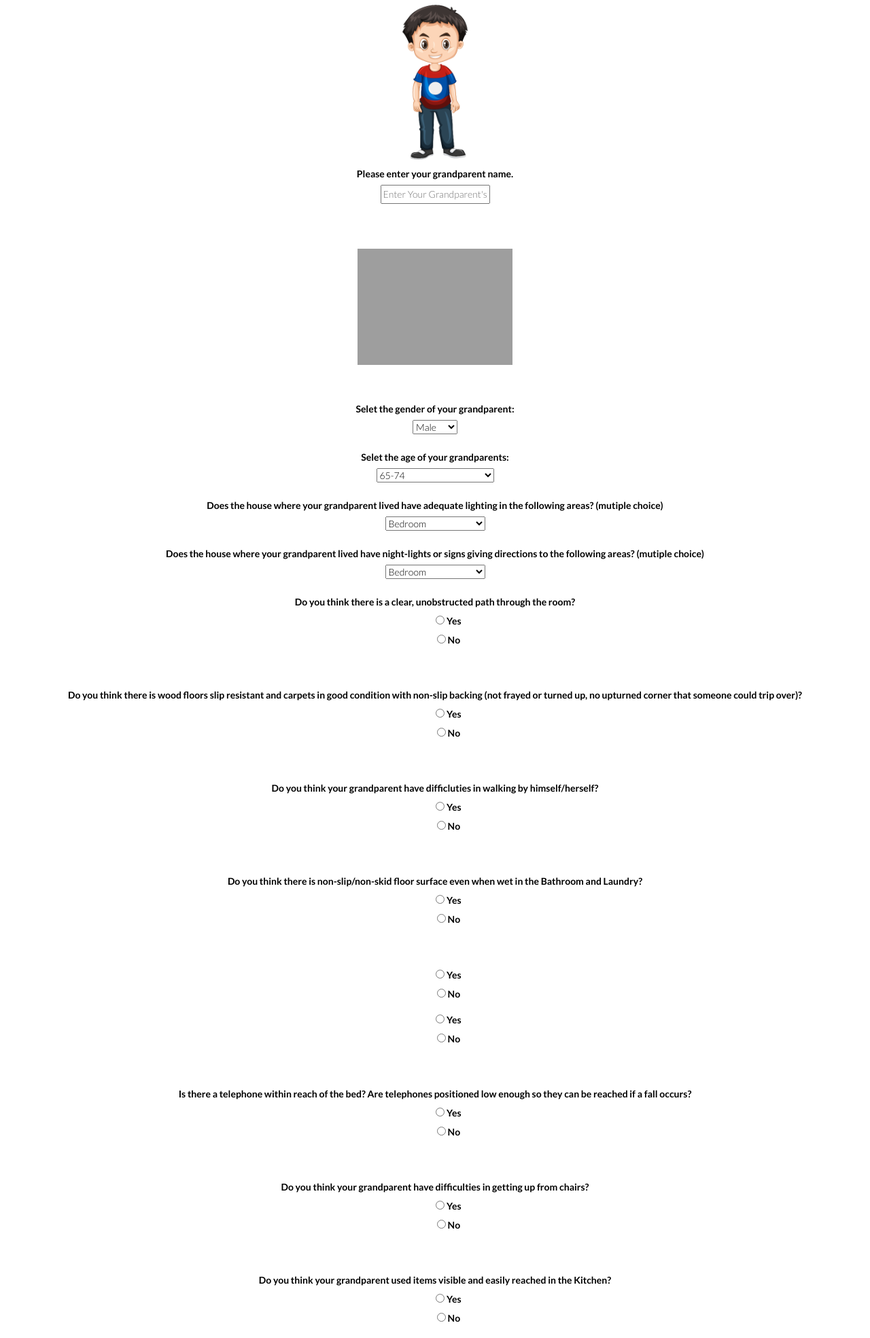
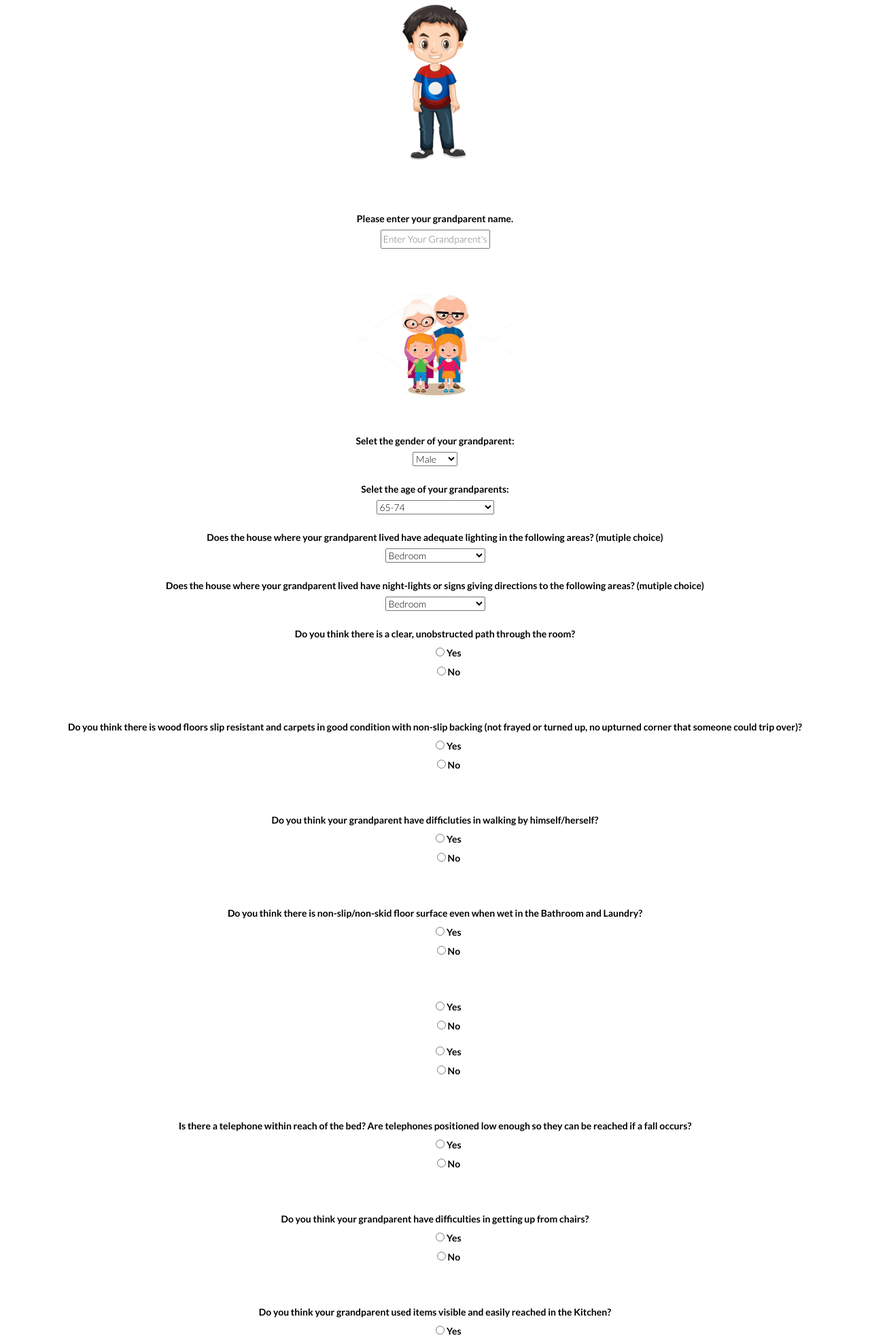
Before and after one commit to lche338/safety-assessment, a Flask app: page /safety_questionnaire in a window 1280 px wide. Shown: the part 1178-3147 px from the top of the page at 68% size. Run offline with Flask 2, Linux system fonts and the light colour scheme; some libraries are stand-ins or nearby versions; grey boxes are pictures that could not be loaded.

Commit message:
Update safetquestionnairepage.html

```diff
--- a/templates/safetquestionnairepage.html
+++ b/templates/safetquestionnairepage.html
@@ -138,6 +138,9 @@
                             <br>
                             <p><img src="static/images/Photos/kids/Artboard 16.png" class="img-responsive"
                                     alt="detective image" width="20%"></p>
+			    <br>
+                            <br>
+                            <br>
 
 			    {{ form.hidden_tag() }}
                             {{ form.grandparent_name.label}}
@@ -150,9 +153,8 @@
                             <br>
                             <br>
                             <br>
-                            <p><img src="static/images/grandparent.png" class="img-responsive"
-                                    alt="grandparent image" width="20%"></p>
-
+                            <p><img src="static/images/grandparent.jpg" class="img-responsive"
+				    alt="grandparent image" width="20%"></p>
                             <br>
                             <br>
                             {{ form.grandparent_gender.label}}
```
